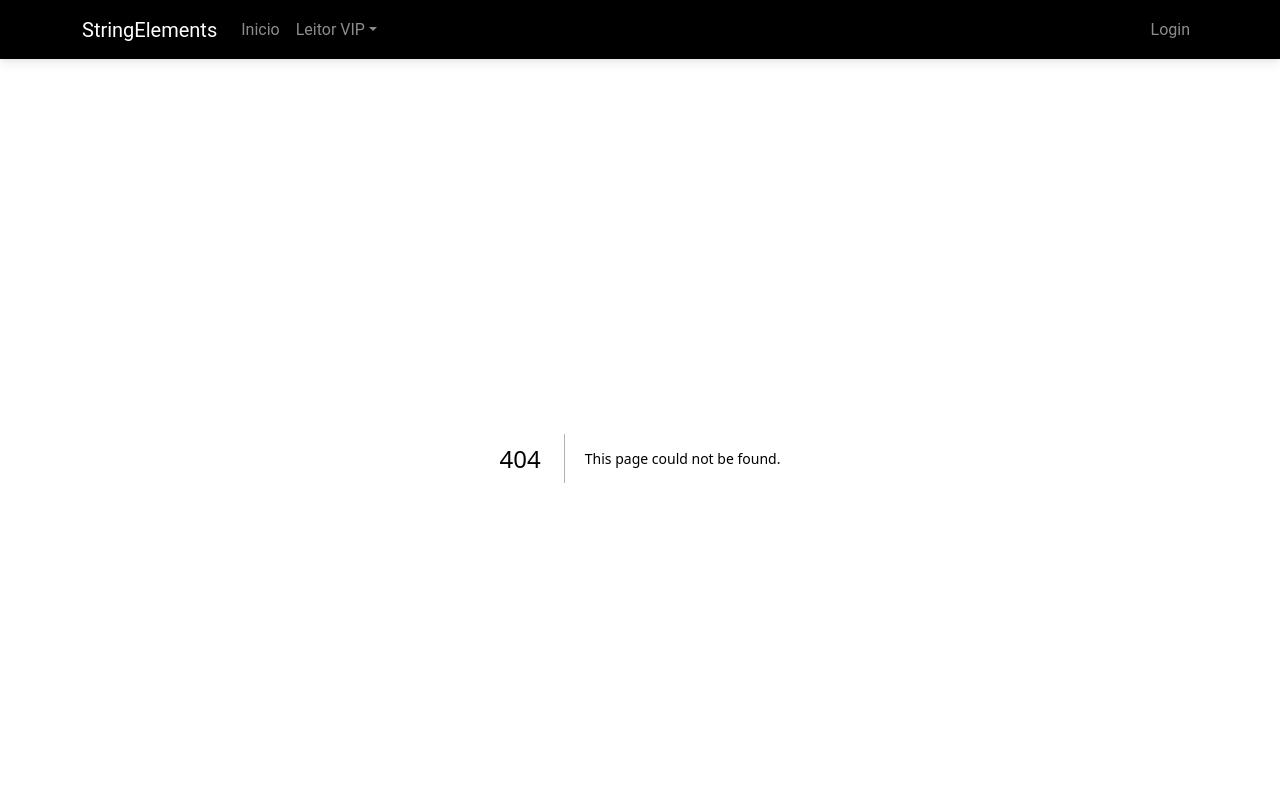
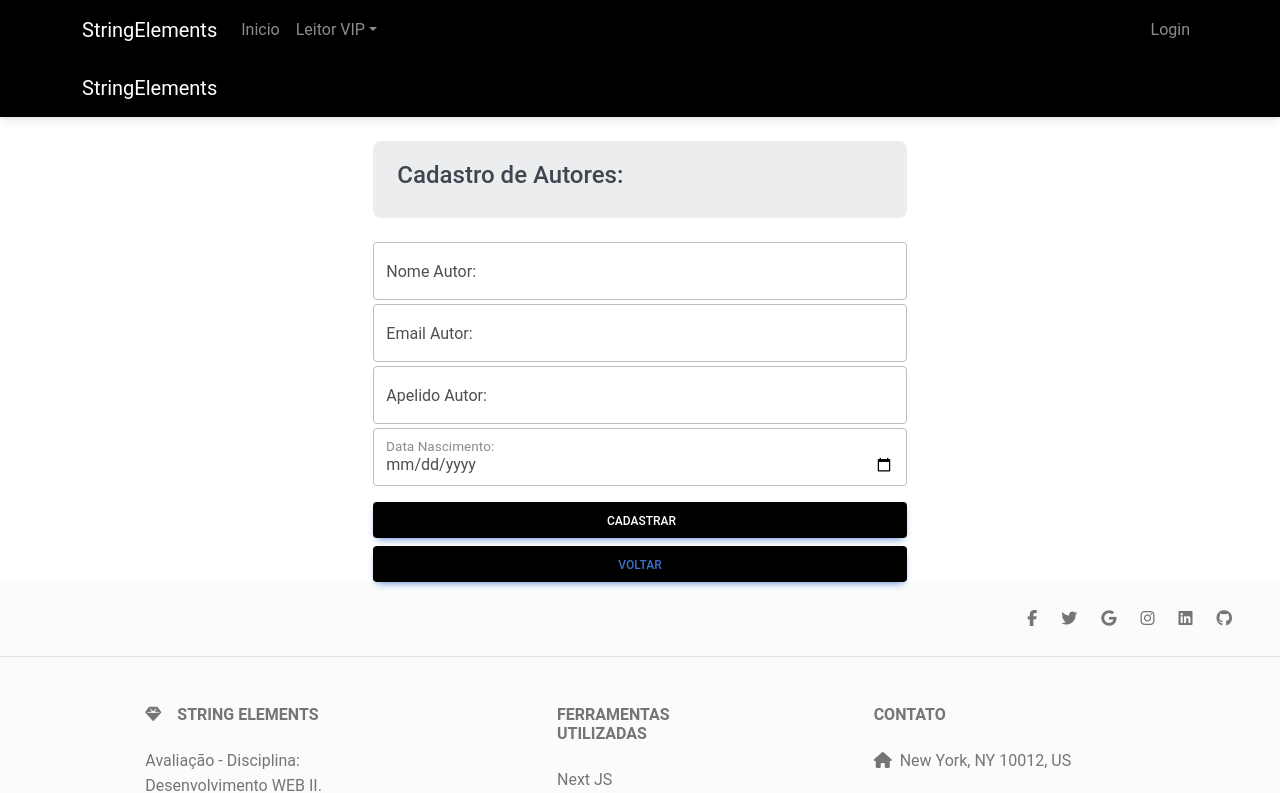
Before and after one commit to DouglasFabio/stringelements-blog, a Next.js app: page /admin/autores in a window 1280 px wide. Before the commit this address had no page. Shown: the top 793 px of the page. Built offline with nearby package versions, Linux system fonts and the light colour scheme.

Commit message:
CadastroAutor

```diff
--- /dev/null
+++ b/app/admin/autores/page.js
@@ -0,0 +1,100 @@
+'use client'
+import Link from 'next/link';
+import { useContext,  useState } from 'react';
+import { Alert, Stack } from 'react-bootstrap';
+import { useForm } from 'react-hook-form';
+import { yupResolver } from '@hookform/resolvers/yup';
+import { schemaAutor } from '@/app/schemas/validacaoForm';
+import BusyButton from '@/app/componentes/BusyButton';
+import { MessageCallbackContext } from '@/app/layout';
+
+export default function CadastroAutor() {
+  const [busy, setBusy] = useState(false);
+
+  const messageCallback = useContext(MessageCallbackContext);
+
+  const { register, handleSubmit, reset, formState: { errors } } = useForm({
+      resolver: yupResolver(schemaAutor)
+  });
+
+  const onSubmit = (data) => {
+      setBusy(true);
+
+      const url = '/api/Usuarios';
+
+      var args = {
+          method: 'POST',
+          headers: {
+              'Accept': 'application/json',
+              'Content-Type': 'application/json'
+          },
+          body: JSON.stringify(data)
+      };
+
+      fetch(url, args).then((result) => {
+          setBusy(false);
+          result.json().then((resultData) => {
+              if (result.status == 200) {
+                  //ações em caso de sucesso
+                  messageCallback({ tipo: 'sucesso', texto: resultData });
+                  reset();
+                  //handler(res.redirect(307, '/leitores/verificacao'));
+              }
+              else {
+                  //ações em caso de erro
+                  let errorMessage = '';
+                  if (resultData.errors != null) {
+                      const totalErros = Object.keys(resultData.errors).length;
+
+                      for (var i = 0; i < totalErros; i++) {
+                          errorMessage = errorMessage + Object.values(resultData.errors)[i] + "<br/>";
+                      }
+                  }
+                  else
+                      errorMessage = resultData;
+
+                  messageCallback({ tipo: 'erro', texto: errorMessage });
+              }
+          })
+      });
+
+  }
+
+  return (
+    <Stack gap={2} className="col-md-5 mx-auto" >
+      <p></p>
+      <Alert variant="secondary"><Alert.Heading>Cadastro de Autores:</Alert.Heading></Alert>
+      <form onSubmit={handleSubmit(onSubmit)}>
+        <div className="form-floating">
+            <input type="text" className="form-control" id="nomeAutor" {...register("nome")}
+              placeholder="Nome Autor"  name="nome" />
+            <span className='text-danger'>{errors.nome?.message}</span>
+            <label htmlFor="nomeAutor">Nome Autor:</label>
+        </div>
+        <div className="form-floating mt-1">
+            <input type="text" className="form-control" id="emailAutor" {...register("email")}
+                placeholder="Email "  name="email"/>
+            <span className='text-danger'>{errors.email?.message}</span>
+            <label htmlFor="emailAutor">Email Autor:</label>
+        </div>
+        <div className="form-floating mt-1">
+            <input type="text" className="form-control" id="apelidoAutor" {...register("apelidoAutor")}
+              placeholder="Apelido Autor"  name="apelidoAutor" />
+            <span className='text-danger'>{errors.apelidoAutor?.message}</span>
+            <label htmlFor="apelidoAutor">Apelido Autor:</label>
+        </div>
+        <div className="form-floating mt-1">
+            <input type="date" className="form-control" id="dtNascAutor" {...register("dtnascimento")}
+              placeholder="Data Nascimento" name="dtnascimento" maxLength={10} />
+            <span className='text-danger'>{errors.dtnascimento?.message}</span>
+          <label htmlFor="dtNascAutor">Data Nascimento:</label>
+        </div>
+        <div className="form-floating mt-1" hidden>
+            <input type="text" name="tipoUsuario" value="A" {...register("tipoUsuario")} />
+        </div>
+        <BusyButton variant="btn btn-primary mt-3 col-12 bg-black" type="submit" label="Cadastrar" busy={busy}/>
+        <div className="btn btn-primary mt-2 col-12 text-white bg-black" htmlFor="voltar"><Link href="/" passHref legacyBehavior>Voltar</Link></div>
+      </form>
+    </Stack>
+  );
+}
--- a/app/schemas/validacaoForm.js
+++ b/app/schemas/validacaoForm.js
@@ -69,8 +69,19 @@ export const schemaUsuario = yup.object({
 }).required();
 
 export const schemaAutor = yup.object({
-  apelido: yup.string()
-      .min(1, 'O apelido deve conter, no mínimo, 3 caracteres')
-      .max(50, 'O apelido deve conter, no máximo, 50 caracteres')
-      .required('O apelido é obrigatório')
+  nome: yup.string()
+    .min(1, 'O nome deve conter, no mínimo, 3 caracteres')
+    .max(50, 'O nome deve conter, no máximo, 50 caracteres')
+    .required('O nome é obrigatório'),
+  email: yup.string()
+    .email('Utilize um email válido: exemplo@email.com')
+    .min(5, 'O email deve conter, no mínimo, 5 caracteres')
+    .max(50, 'O email deve conter, no máximo, 50 caracteres')
+    .required('O email é obrigatório'),
+  dtnascimento: yup.string()
+    .required('A data de nascimento é obrigatória'),
+  apelidoAutor: yup.string()
+    .min(1, 'O apelido deve conter, no mínimo, 3 caracteres')
+    .max(50, 'O apelido deve conter, no máximo, 50 caracteres')
+    .required('O apelido é obrigatório')
 }).required();
```
